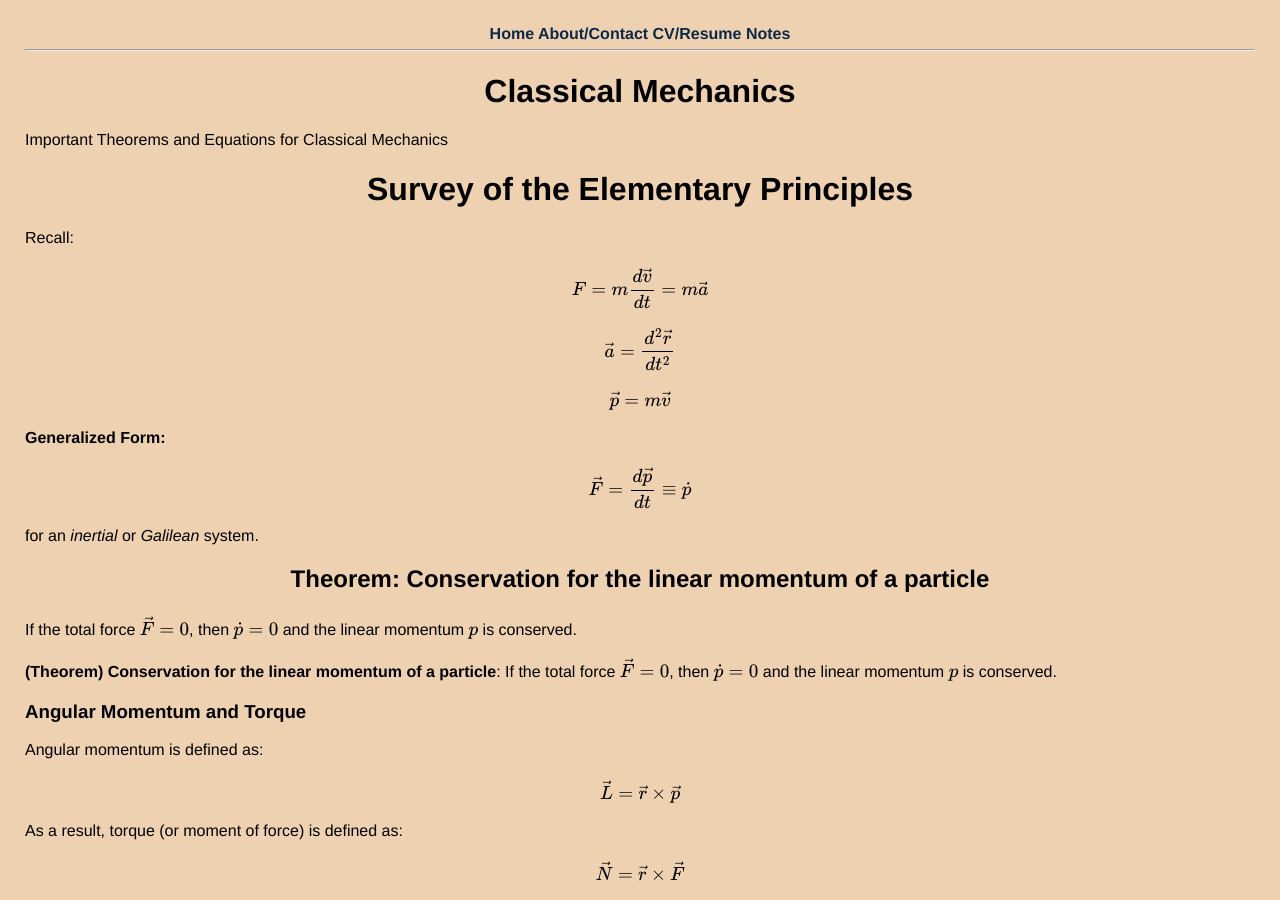
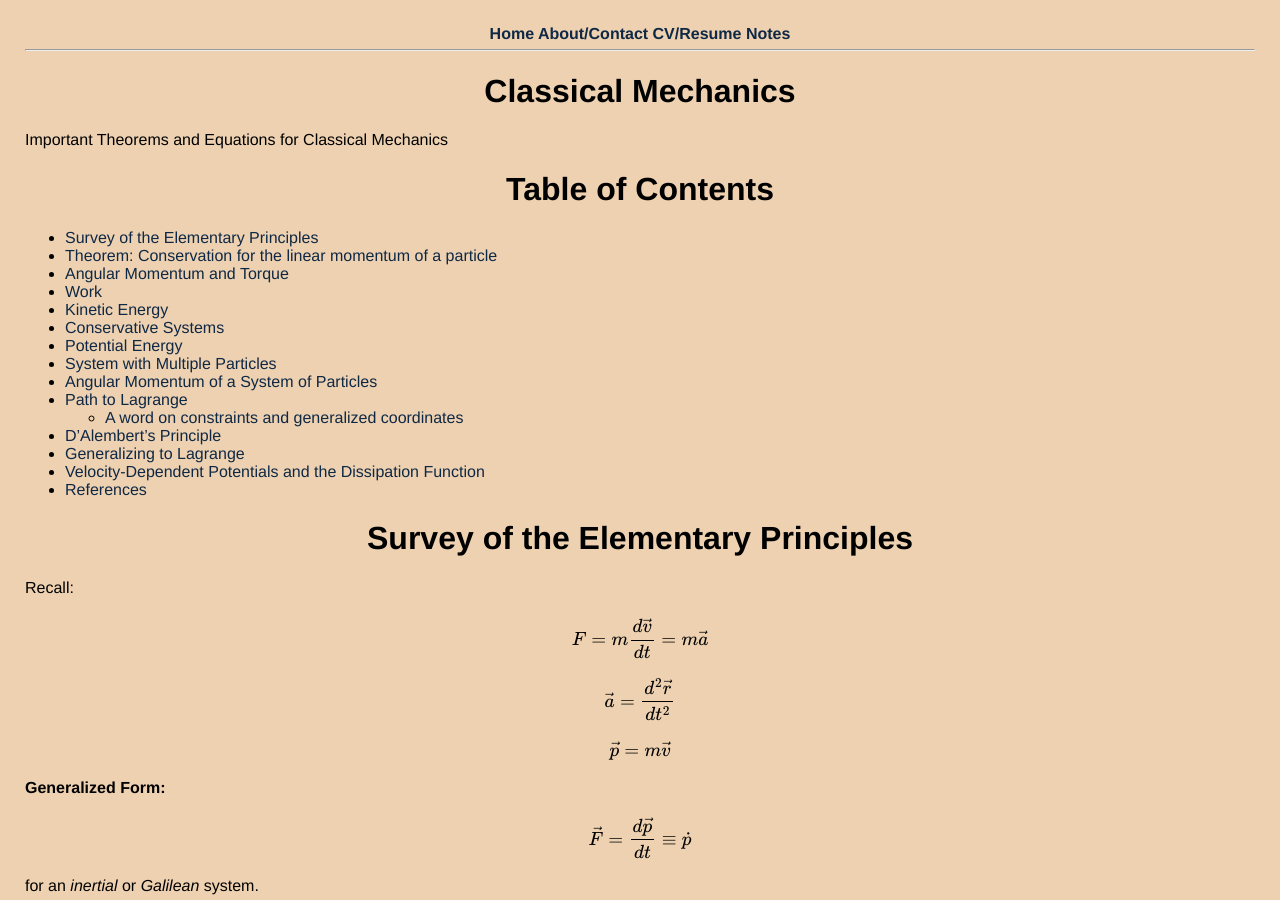
Before and after one commit to thaihangchung7/thaihangchung7.github.io, a Jekyll site: the page built from _notes/classical.md, in a window 1280 px wide and 900 px high. Built offline with Jekyll 4.4.1, drawn with Linux system fonts in a browser that asks for light colours; formulas are drawn with MathJax 3.

Commit message:
Adding table of contents to classical

```diff
--- a/_notes/classical.md
+++ b/_notes/classical.md
@@ -5,6 +5,26 @@ category: notes
 ---
 
 Important Theorems and Equations for Classical Mechanics
+
+Table of Contents
+=================
+
+* [Survey of the Elementary Principles](#survey-of-the-elementary-principles)
+* [Theorem: Conservation for the linear momentum of a particle](#theorem-conservation-for-the-linear-momentum-of-a-particle)
+* [Angular Momentum and Torque](#angular-momentum-and-torque)
+* [Work](#work)
+* [Kinetic Energy](#kinetic-energy)
+* [Conservative Systems](#conservative-systems)
+* [Potential Energy](#potential-energy)
+* [System with Multiple Particles](#system-with-multiple-particles)
+* [Angular Momentum of a System of Particles](#angular-momentum-of-a-system-of-particles)
+* [Path to Lagrange](#path-to-lagrange)
+  * [A word on constraints and generalized coordinates](#a-word-on-constraints-and-generalized-coordinates)
+* [D'Alembert's Principle](#dalemberts-principle)
+* [Generalizing to Lagrange](#generalizing-to-lagrange)
+* [Velocity-Dependent Potentials and the Dissipation Function](#velocity-dependent-potentials-and-the-dissipation-function)
+* [References](#references)
+
 
 # Survey of the Elementary Principles
 Recall:
```
